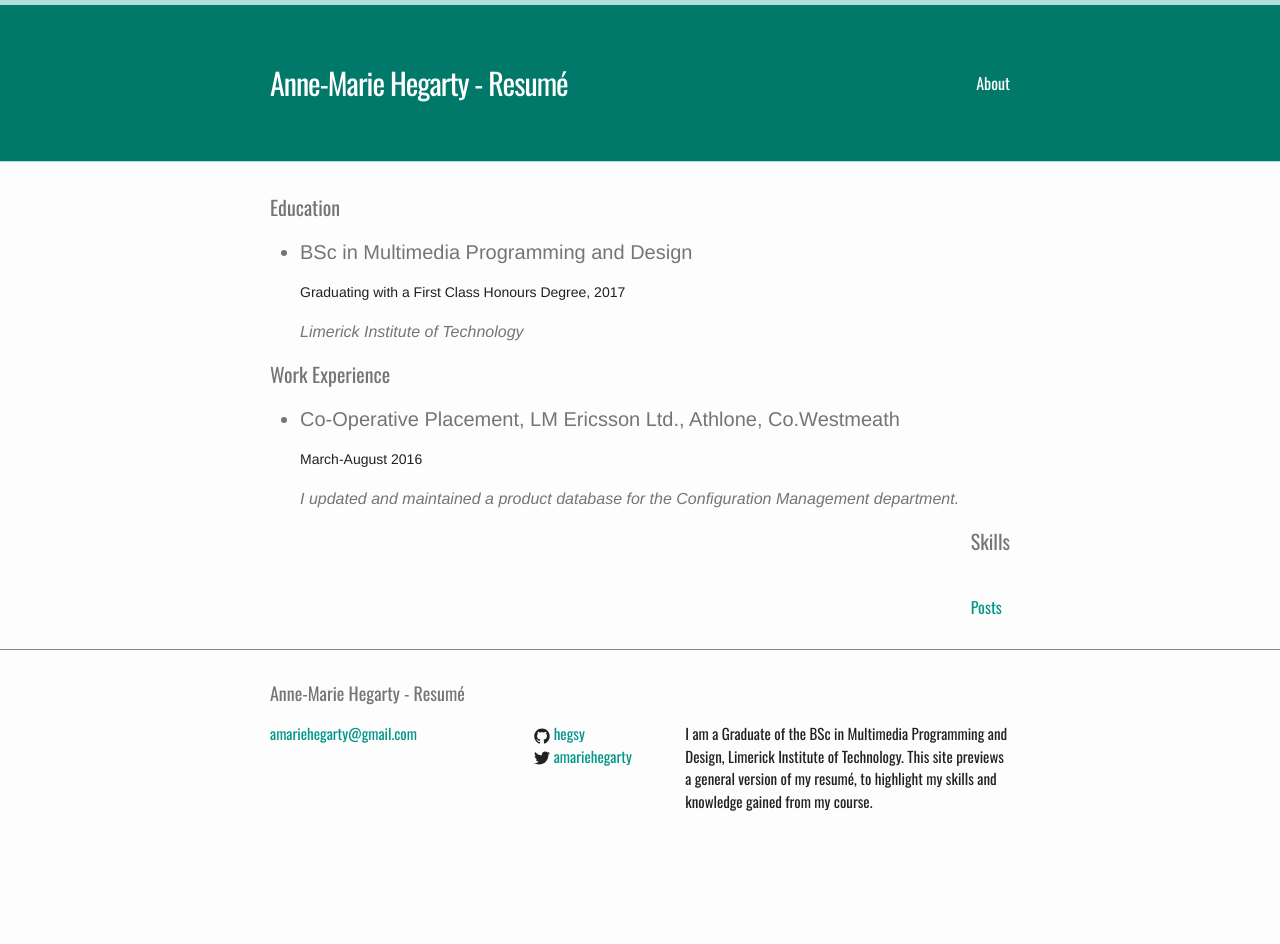
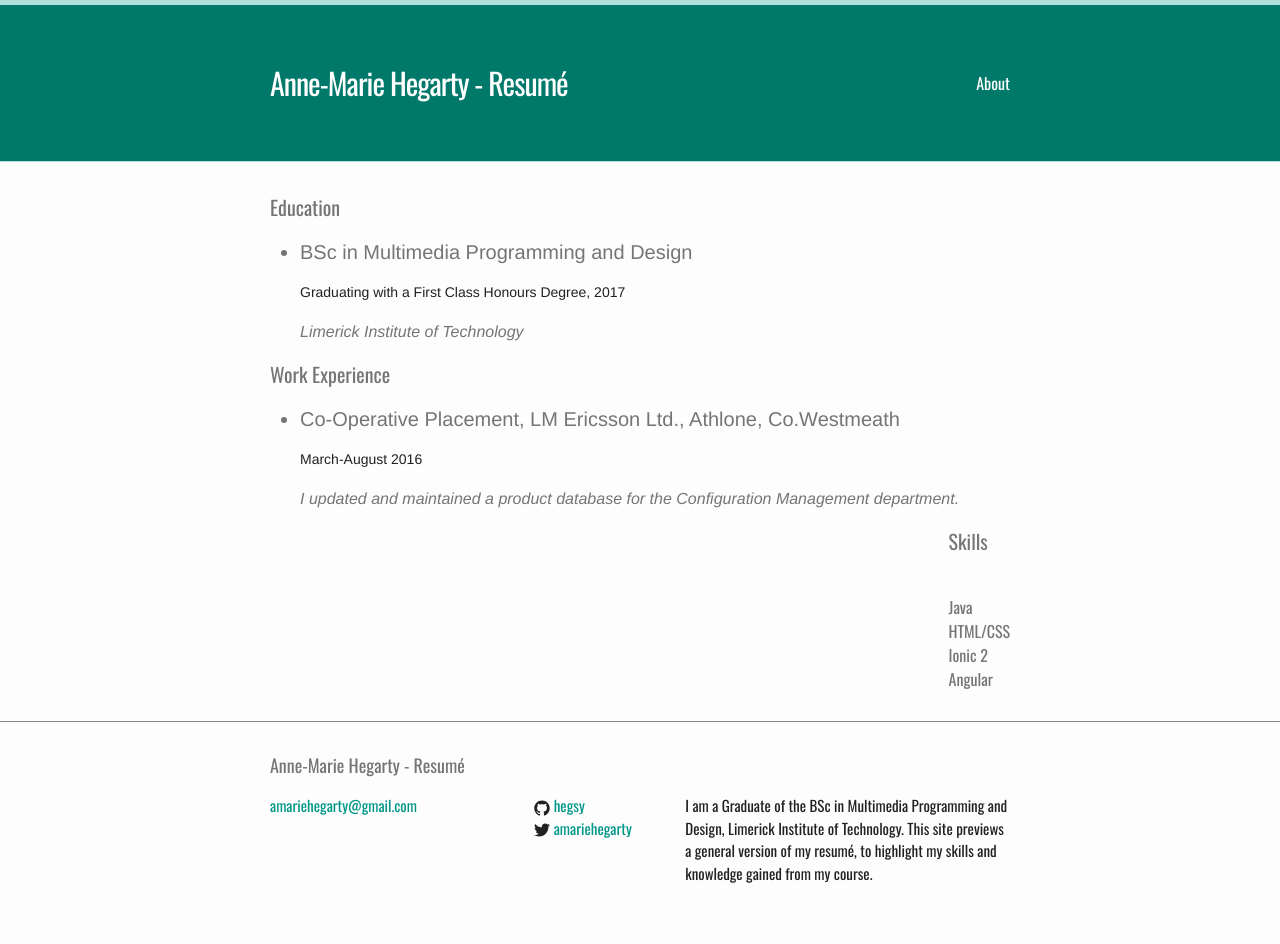
Before and after one commit to hegsy/hegsy.github.io, a Jekyll site: the page built from index.html, in a window 1280 px wide. Built offline with Jekyll 4.4.1, drawn with Linux system fonts in a browser that asks for light colours; before the commit the page ends 900 px from its top, so only the background shows below that.

Commit message:
aside skills

```diff
--- a/index.html
+++ b/index.html
@@ -58,11 +58,15 @@ layout: default
     <div class="sidebar-recent-posts">
         <h1 class="page-heading">Skills</h1>
         <ul class="recent-post-list">
-            {% for post in site.posts %}
-            <li>
+            <!-- {% for post in site.posts %} -->
+            <!-- <li>
                 <a href="{{ post.url }}">{{ post.title }}</a>
-            </li>
-            {% endfor %}
+            </li> -->
+            <!-- {% endfor %} -->
+            <li>Java</li>
+            <li>HTML/CSS</li>
+            <li>Ionic 2</li>
+            <li>Angular</li>
         </ul>
           <!-- <p class="rss-subscribe">subscribe <a href="{{ "/feed.xml" | prepend: site.baseurl }}">via RSS</a></p> -->
     </div>
```
